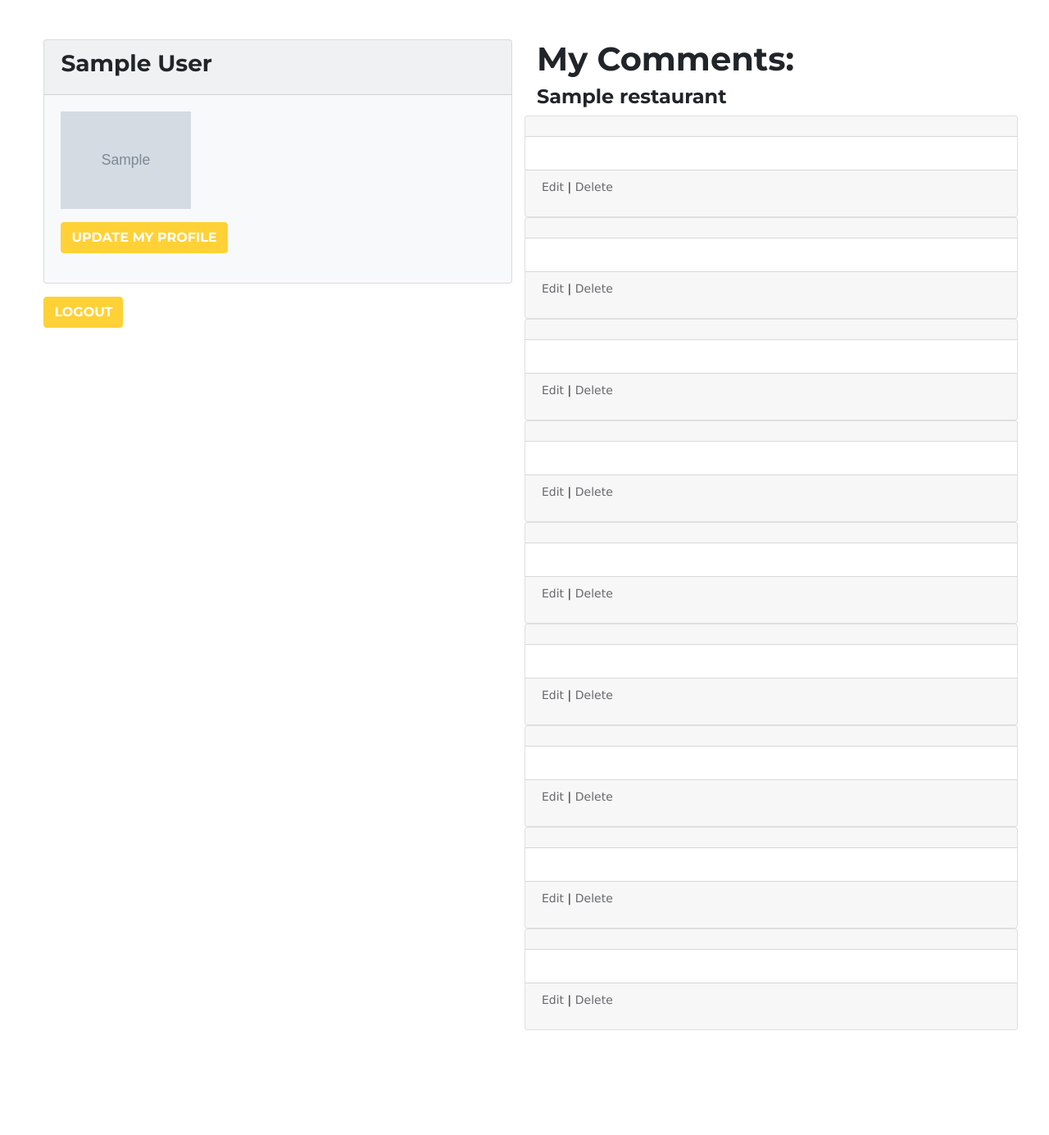
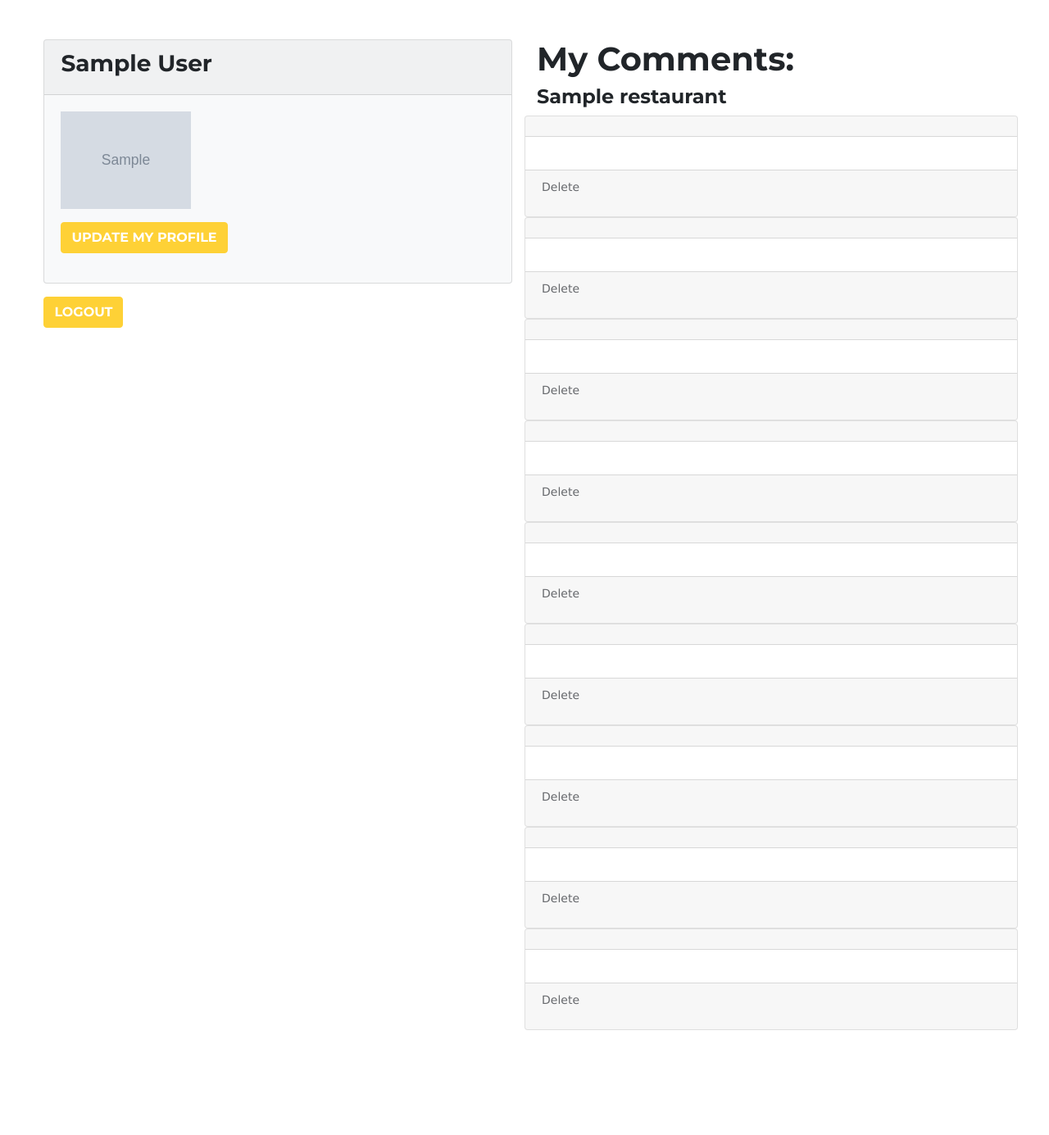
Before and after one commit to henriquegmendes/iron-food-app, a Node server app: template views/protected-views/profile.hbs in a window 1280 px wide. Shown: the part 80-1465 px from the top of the page at 82% size. Run offline with Node 20, Linux system fonts and the light colour scheme; the template is opened without the code that fills it: values that come from a table or form of the project are taken from there, others are empty; tables that the repository leaves empty hold one stand-in row (values such as "Sample post"); grey boxes marked "Sample" are stand-in pictures; some libraries are stand-ins or nearby versions; some web fonts are replaced.

Commit message:
Update profile.hbs

```diff
--- a/views/protected-views/profile.hbs
+++ b/views/protected-views/profile.hbs
@@ -7,13 +7,7 @@
             <h3>{{user.name}}</h3>
           </div>
           <div class="card-body">
-            {{!--
-            <h5 class="card-title">{{user.name}}</h5>
-            --}}
             <img style="max-width: 30%;" src="{{user.imgPath}}">
-            {{!--
-            <p class="card-text">{{restaurant.description}}</p>
-            --}}
             <p class="login-text"><a class="btn btn-primary text-uppercase" href="/profile-update/{{user._id}}">Update my profile</a></p>
           </div>
         </div>
@@ -29,7 +23,7 @@
             <p class="card-text">{{this.content}}</p>
           </div>
           <div class="card-footer">
-            <p><a href="/edit-comment/{{this._id}}">Edit</a> | <a href="/del-comment/{{this._id}}">Delete</a></p>
+            <p><a href="/del-comment/{{this._id}}">Delete</a></p>
           </div>
         </div>
         {{/each}}
```
